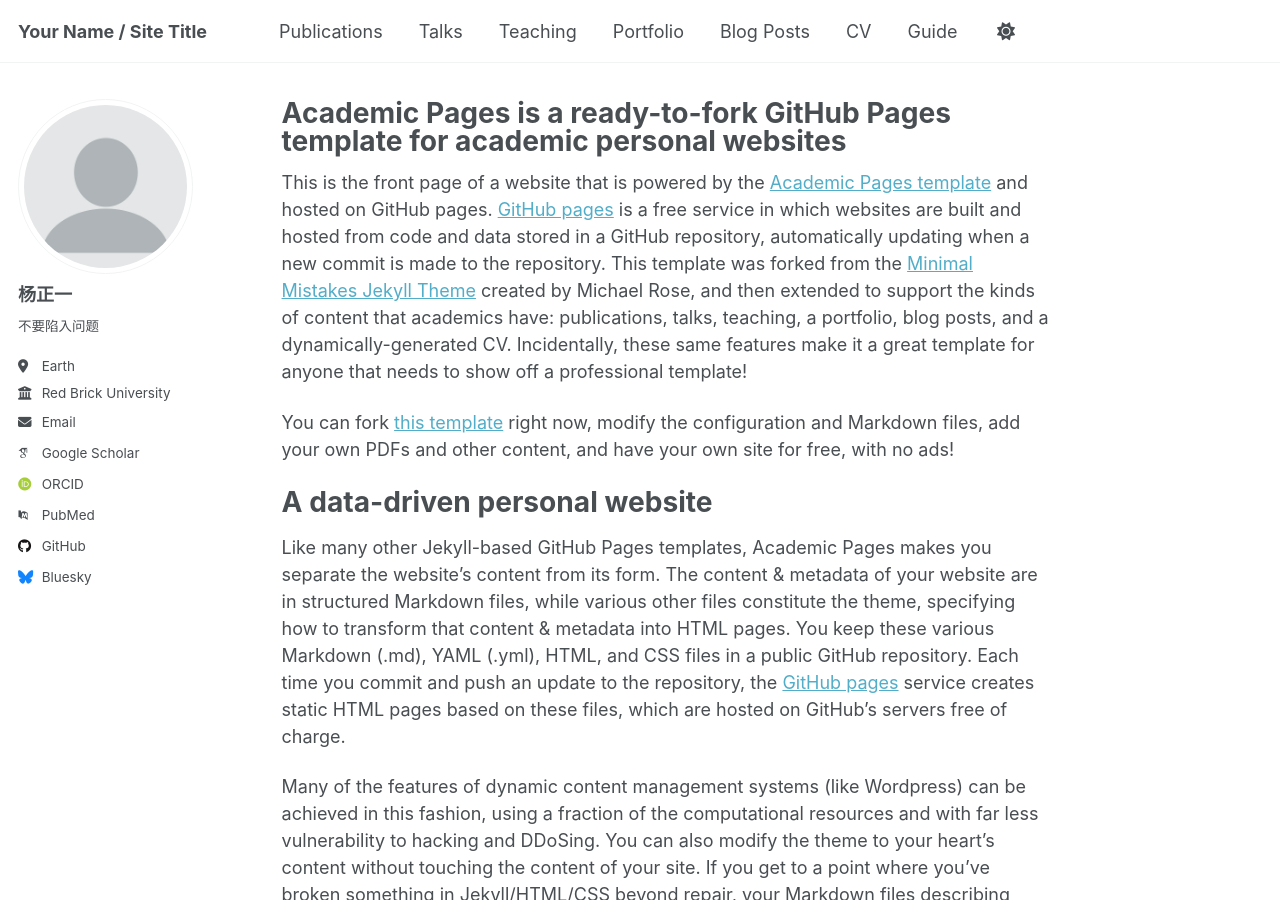
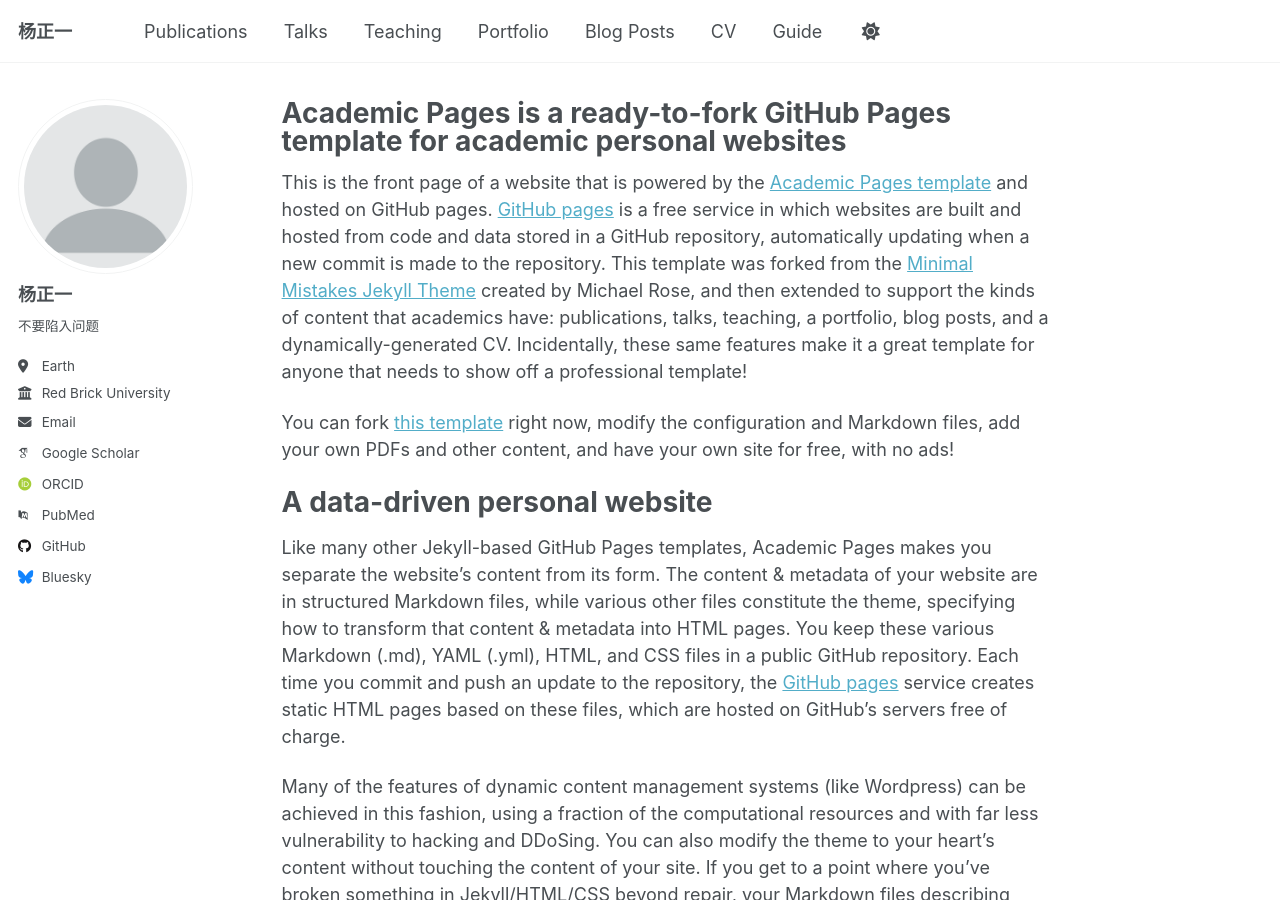
Before and after one commit to yzyroot/zhengyiapple976.github.io, a Jekyll site: the page built from _pages/about.md, in a window 1280 px wide and 900 px high. Built offline with Jekyll 4.4.1, drawn with Linux system fonts in a browser that asks for light colours; some web fonts are replaced; a script that is not in the unit is left out.

Commit message:
Update _config.yml

```diff
--- a/_config.yml
+++ b/_config.yml
@@ -9,7 +9,7 @@
 # Basic Site Settings
 locale                   : "en-US"
 site_theme               : "default"
-title                    : "Your Name / Site Title"
+title                    : "杨正一"
 title_separator          : "-"
 name                     : &name "Your Name"
 description              : &description "personal description"
```
